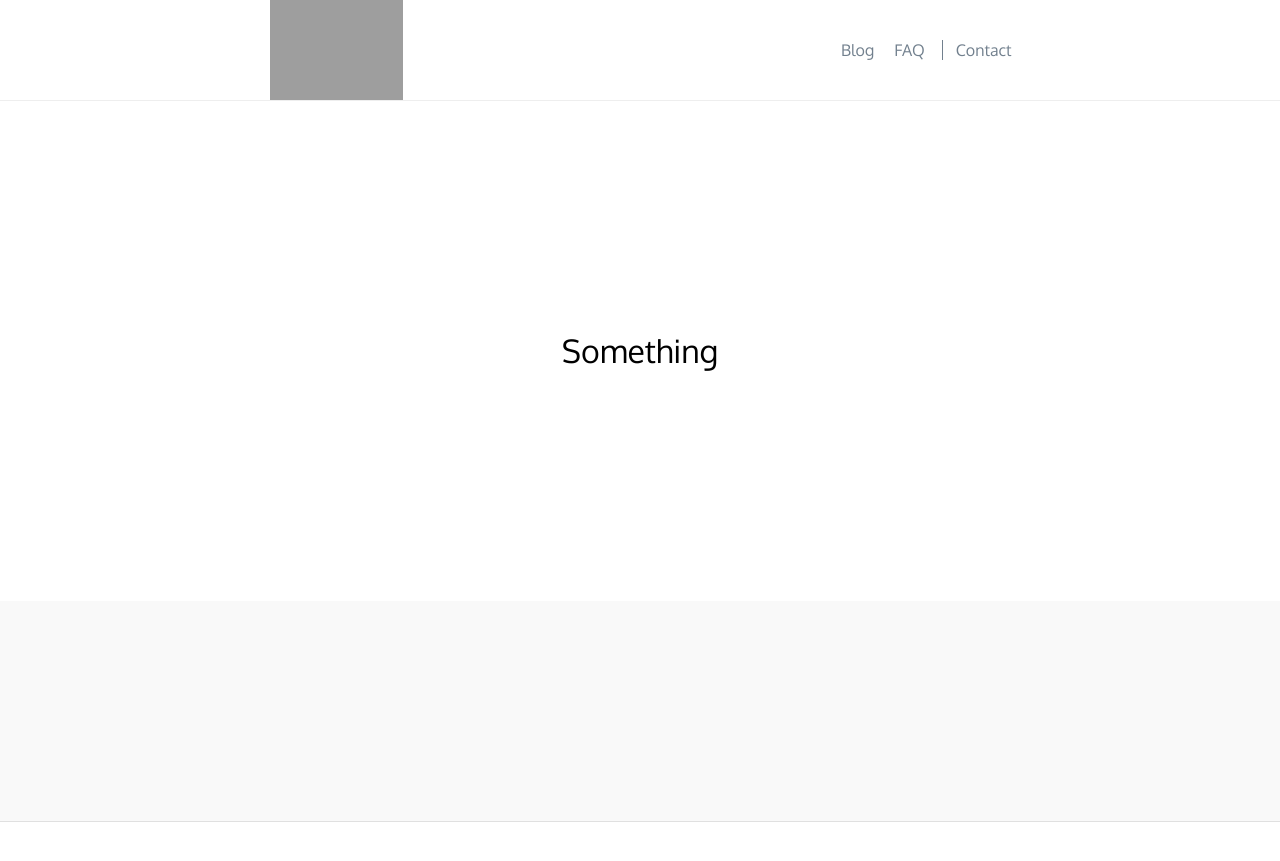
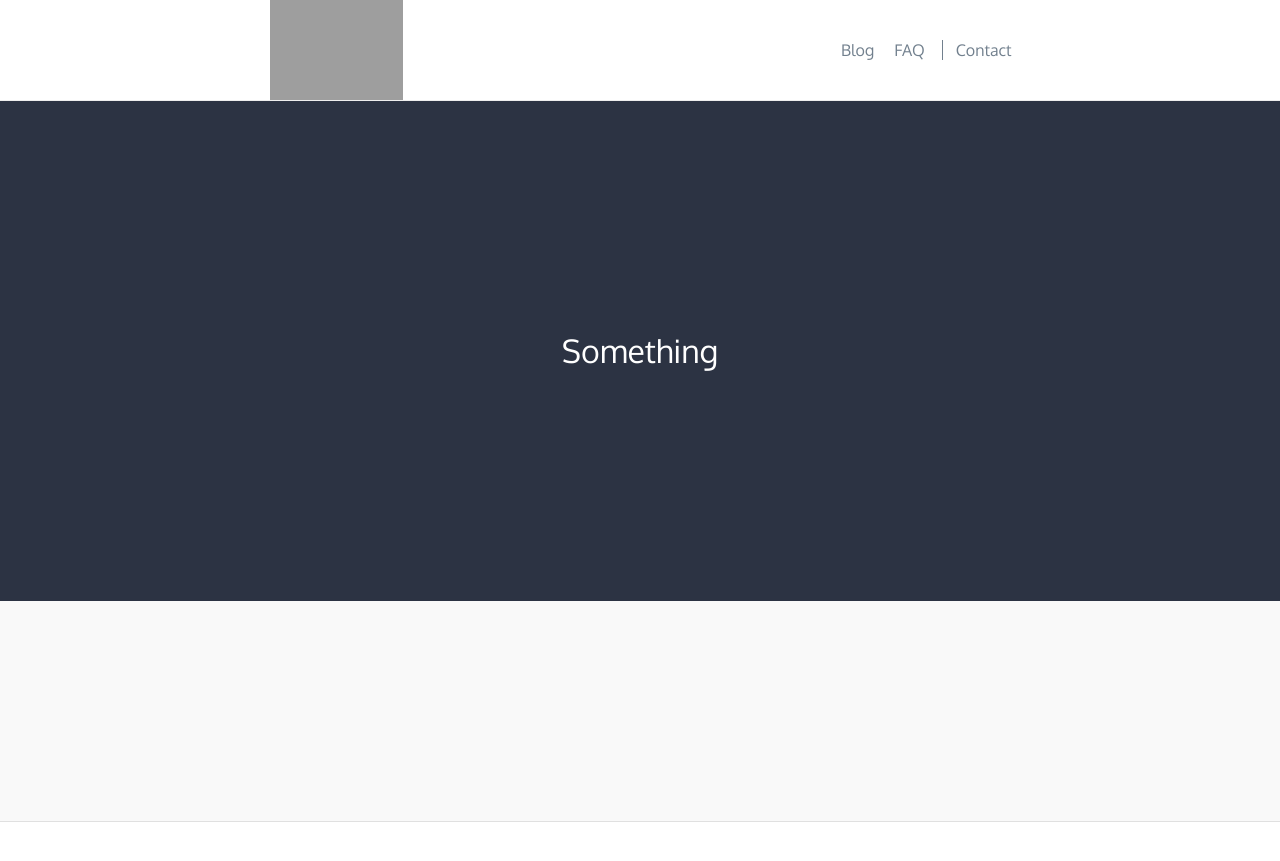
Before and after one commit to SDupZ/memex, a Django app: page / in a window 1280 px wide. Shown: the top 861 px of the page. Run offline with Django 3.2, Linux system fonts and the light colour scheme; grey boxes are pictures that could not be loaded.

Commit message:
Updated colours and small things

```diff
--- a/package.json
+++ b/package.json
@@ -5,6 +5,6 @@
   "author": "Meme Bros",
   "license": "ISC",
   "dependencies": {
-    "resemblejs": "^2.2.3"
+    "chart.js": "^2.4.0"
   }
 }
--- a/static/css/main.css
+++ b/static/css/main.css
@@ -2663,7 +2663,7 @@ body {
   width: 30px; }
 
 .jumbotron {
-  background-color: #fff;
+  background-color: #2c3343;
   margin-bottom: 0;
   position: relative;
   height: 500px;
@@ -2672,7 +2672,7 @@ body {
   flex-direction: column;
   justify-content: center; }
   .jumbotron p {
-    color: #000;
+    color: #fff;
     margin-top: 0; }
 
 div.menu-bg {
--- a/static/sass/base/_settings.scss
+++ b/static/sass/base/_settings.scss
@@ -15,6 +15,7 @@ $grey--lighter-2: #e0e0e0;
 $grey--lighter-3: #f5f5f5;
 $grey--lighter-4: #f9f9f9;
 
+$test: #2c3343;
 
 $primary: #0091EA;
 $primaryAccent: #0091EA;
--- a/static/sass/components/_jumbotron.scss
+++ b/static/sass/components/_jumbotron.scss
@@ -1,5 +1,5 @@
 .jumbotron {
-    background-color: $white;
+    background-color: $test;
 	margin-bottom: 0;
 	position: relative;
 
@@ -10,7 +10,7 @@
 	justify-content: center;
 
 	p {
-        color: $black;
+        color: $white;
 		margin-top: 0;
 	}
 }
--- a/templates/home.html
+++ b/templates/home.html
@@ -6,7 +6,7 @@
     <div class="page">
         {# Jumbotron #}
         <div class="jumbotron">
-            <div class="heading__page">Something</div>
+            <div class="heading__page heading__page--white">Something</div>
         </div>
 
         <div class="container">
```
Also changed, not shown: static/js/src/handleChart.js (added).
